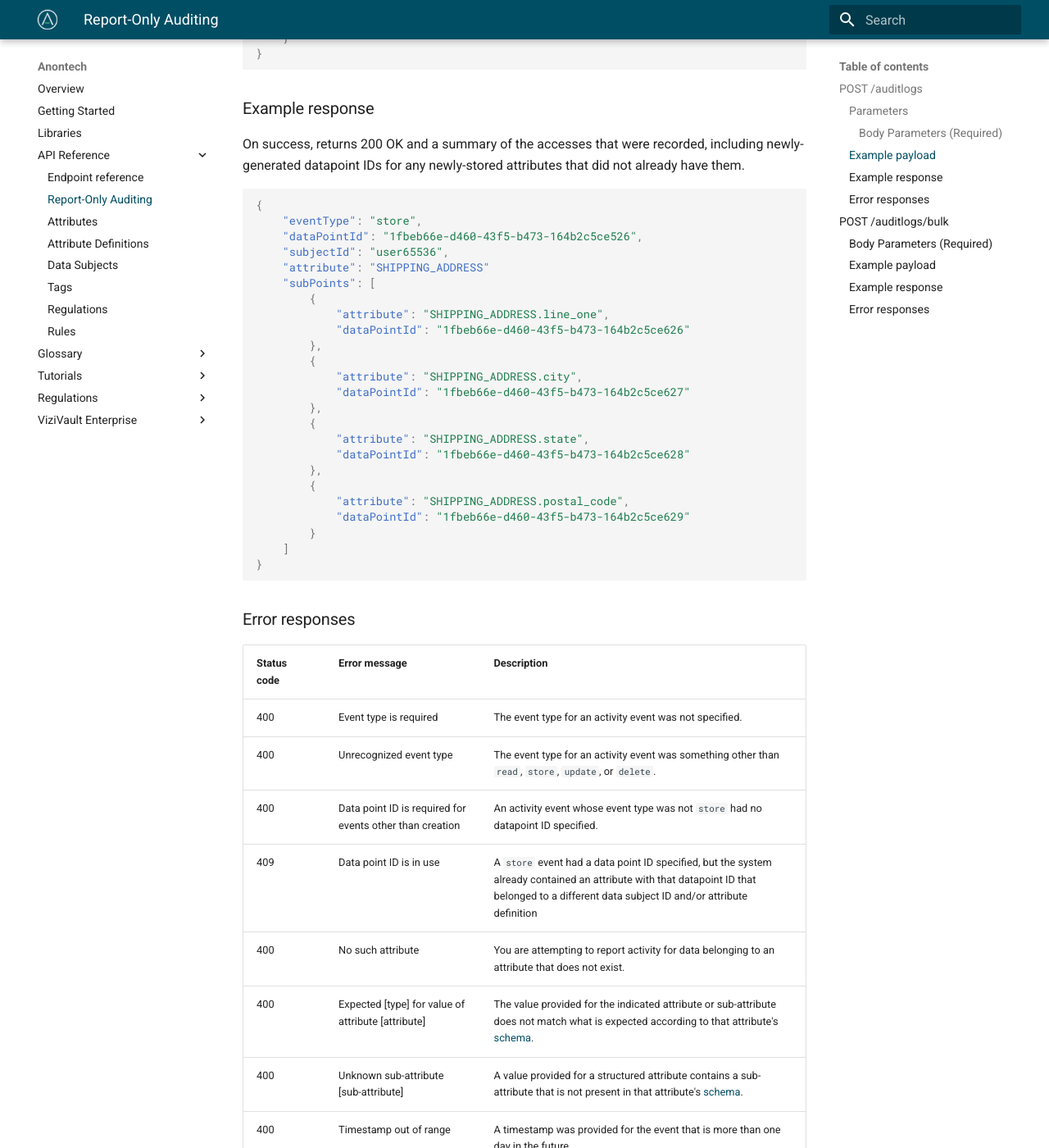
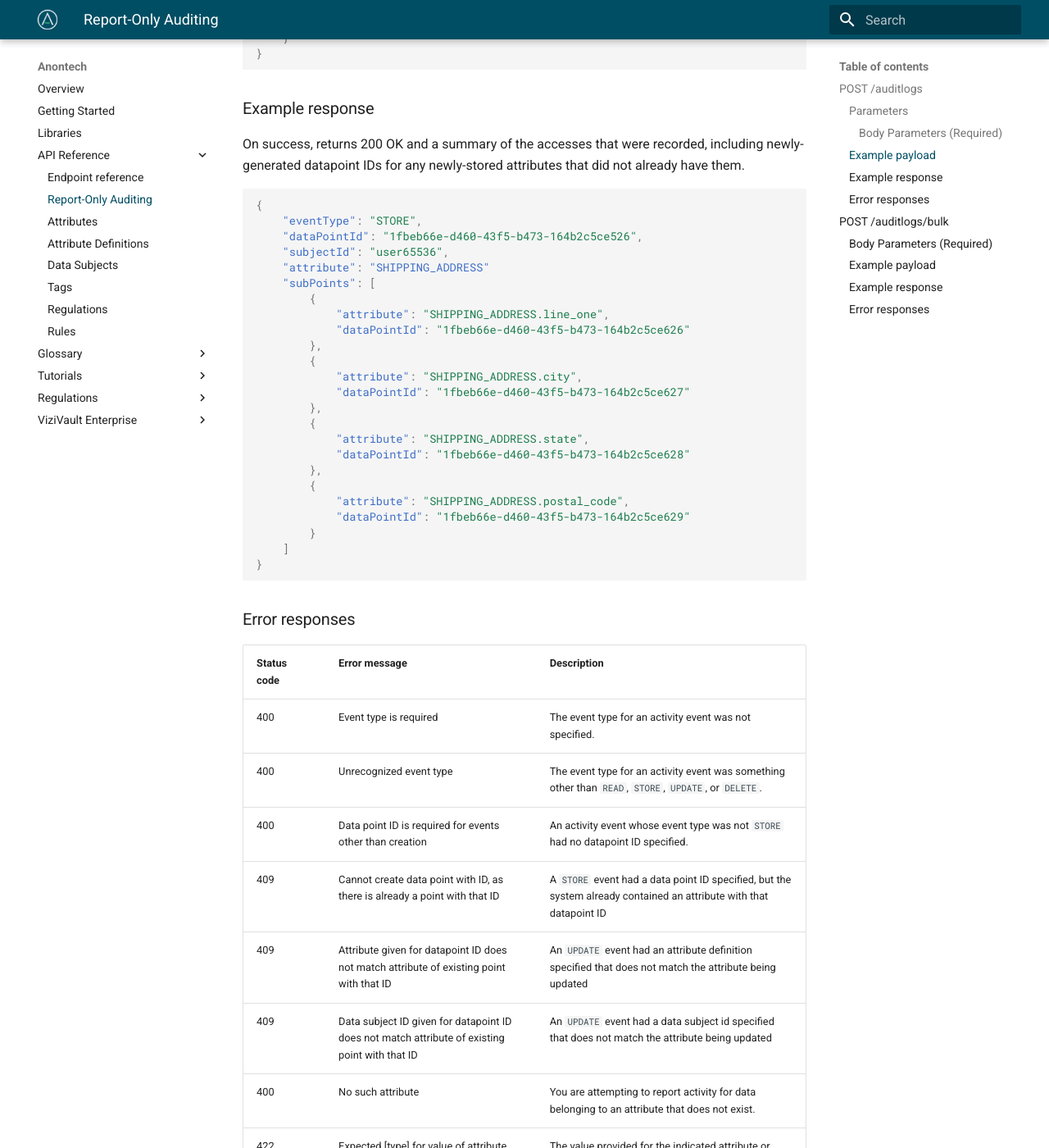
Before and after one commit to anontechnology/documentation, an MkDocs documentation site: the page built from docs/api/reportonly.md, in a window 1280 px wide and 1400 px high, scrolled down 2085 px. Shown: the whole window at 82% size. Built offline with MkDocs 1.6.1 and Material for MkDocs 9.7.7, drawn with Linux system fonts in a browser that asks for light colours; some of the changed text lies outside the part shown.

Commit message:
better error messages; uppercase event types

````diff
--- a/docs/api/reportonly.md
+++ b/docs/api/reportonly.md
@@ -16,10 +16,10 @@ The structure of the ExternalActivityEvent object is as follows:
 
 |Name |Type |Description|Usage|
 |-----|-----|-----------|-----|
-|eventType|String|One of "read", "store", "delete", or "update".|Required|
-|dataPointId|String|Unique identifier for the attribute being accessed. This can be an identifier that is created externally or one that is generated by ViziVault.|Optional for `"store"` events (a new data point ID will be generated by ViziVault in this case); required for other events.|
-|subjectId|String|Unique identifier for the data subject whom this attribute belongs to|Required for `"store"` events; optional for other events as it can be derived from the data point id.|
-|data|[Attribute](/glossary/attribute)|The attribute being saved for a `"store"` or `"update"` event.|For `"store"` events, `attribute` is required and all other fields that would be used when storing data in the vault are optional. For `"update"` events, `value` is optional. Other fields are ignored. If a value is supplied, it will be used by the [rules engine](/tutorials/rules) but it will **not** be stored.|
+|eventType|String|One of "READ", "STORE", "DELETE", or "UPDATE".|Required|
+|dataPointId|String|Unique identifier for the attribute being accessed. This can be an identifier that is created externally or one that is generated by ViziVault.|Optional for `"STORE"` events (a new data point ID will be generated by ViziVault in this case); required for other events.|
+|subjectId|String|Unique identifier for the data subject whom this attribute belongs to|Required for `"STORE"` events; optional for other events as it can be derived from the data point id.|
+|data|[Attribute](/glossary/attribute)|The attribute being saved for a `"STORE"` or `"UPDATE"` event.|For `"STORE"` events, `attribute` is required and all other fields that would be used when storing data in the vault are optional. For `"UPDATE"` events, `value` is optional. Other fields are ignored. If a value is supplied, it will be used by the [rules engine](/tutorials/rules) but it will **not** be stored.|
 |timestamp|Date|The time at which the access occurred. If not specified, the current time will be assumed.|Optional|
 |applicationId|String|Unique identifier for the application that was used to initiate this access.|Required|
 |applicationUser|String|Identifier for the application user who initiated this access.|Optional|
@@ -29,7 +29,7 @@ The structure of the ExternalActivityEvent object is as follows:
 
 ```json
 {
-    "eventType": "store",
+    "eventType": "STORE",
     "dataPointId": "1fbeb66e-d460-43f5-b473-164b2c5ce526",
     "subjectId": "user65536",
     "data": {
@@ -61,7 +61,7 @@ On success, returns 200 OK and a summary of the accesses that were recorded, inc
 
 ```json
 {
-    "eventType": "store",
+    "eventType": "STORE",
     "dataPointId": "1fbeb66e-d460-43f5-b473-164b2c5ce526",
     "subjectId": "user65536",
     "attribute": "SHIPPING_ADDRESS"
@@ -89,12 +89,14 @@ On success, returns 200 OK and a summary of the accesses that were recorded, inc
 |Status code|Error message|Description|
 |-----------|-------------|-----------|
 |400        |Event type is required|The event type for an activity event was not specified.|
-|400        |Unrecognized event type|The event type for an activity event was something other than `read`, `store`, `update`, or `delete`.|
-|400        |Data point ID is required for events other than creation|An activity event whose event type was not `store` had no datapoint ID specified.|
-|409        |Data point ID is in use|A `store` event had a data point ID specified, but the system already contained an attribute with that datapoint ID that belonged to a different data subject ID and/or attribute definition|
+|400        |Unrecognized event type|The event type for an activity event was something other than `READ`, `STORE`, `UPDATE`, or `DELETE`.|
+|400        |Data point ID is required for events other than creation|An activity event whose event type was not `STORE` had no datapoint ID specified.|
+|409        |Cannot create data point with ID, as there is already a point with that ID|A `STORE` event had a data point ID specified, but the system already contained an attribute with that datapoint ID|
+|409|Attribute given for datapoint ID does not match attribute of existing point with that ID|An `UPDATE` event had an attribute definition specified that does not match the attribute being updated|
+|409|Data subject ID given for datapoint ID does not match attribute of existing point with that ID|An `UPDATE` event had a data subject id specified that does not match the attribute being updated|
 |400|No such attribute|You are attempting to report activity for data belonging to an attribute that does not exist.|
-|400|Expected \[type\] for value of attribute \[attribute\]|The value provided for the indicated attribute or sub-attribute does not match what is expected according to that attribute's [schema](/tutorials/attribute-schemas).|
-|400|Unknown sub-attribute \[sub-attribute\]|A value provided for a structured attribute contains a sub-attribute that is not present in that attribute's [schema](/tutorials/attribute-schemas).|
+|422|Expected \[type\] for value of attribute \[attribute\]|The value provided for the indicated attribute or sub-attribute does not match what is expected according to that attribute's [schema](/tutorials/attribute-schemas).|
+|422|Unknown sub-attribute \[sub-attribute\]|A value provided for a structured attribute contains a sub-attribute that is not present in that attribute's [schema](/tutorials/attribute-schemas).|
 |400|Timestamp out of range|A timestamp was provided for the event that is more than one day in the future.|
 |400|Application ID is required|The application ID was not specified.|
 |403|The provided data could not be stored, as a rule disallows it|A [rule](/tutorials/rules) has been configured that prohibits writing some of the data that was reported as having been stored.|
@@ -112,7 +114,7 @@ Identical to `POST /auditlogs`, but handles multiple events in one request.
 ```json
 [
     {
-        "eventType": "store",
+        "eventType": "STORE",
         "dataPointId": "1fbeb66e-d460-43f5-b473-164b2c5ce526",
         "subjectId": "user65536",
         "data": {
@@ -138,7 +140,7 @@ Identical to `POST /auditlogs`, but handles multiple events in one request.
         }
     },
     {
-        "eventType": "read",
+        "eventType": "READ",
         "subjectId": "user65536",
         "dataPointId": "1fbeb66e-d460-43f6-b474-164b2c5ce527",
         "timestamp": "2021-01-01T00:00:00Z",
@@ -151,12 +153,12 @@ Identical to `POST /auditlogs`, but handles multiple events in one request.
         }
     },
     {
-        "eventType": "read",
+        "eventType": "READ",
         "dataPointId": "1fbeb66e-d460-43f6-b474-164b2c5ce527",
         "applicationId": "5eabb29fac3675476ae1ec48"
     },
     {
-        "eventType": "store",
+        "eventType": "STORE",
         "subjectId": "user01024",
         "data": {
             "attribute": "BILLING_ADDRESS",
@@ -172,7 +174,7 @@ On success, returns 200 OK and a summary of the accesses that were recorded, inc
 ```json
 [
     {
-        "eventType": "store",
+        "eventType": "STORE",
         "dataPointId": "1fbeb66e-d460-43f5-b473-164b2c5ce526",
         "subjectId": "user65536",
         "attribute": "SHIPPING_ADDRESS"
@@ -196,19 +198,19 @@ On success, returns 200 OK and a summary of the accesses that were recorded, inc
         ]
     },
     {
-        "eventType": "read",
+        "eventType": "READ",
         "dataPointId": "1fbeb66e-d460-43f5-b473-164b2c5ce526",
         "subjectId": "user65536",
         "attribute": "SHIPPING_ADDRESS"
     },
     {
-        "eventType": "read",
+        "eventType": "READ",
         "dataPointId": "1fbeb66e-d460-43f6-b474-164b2c5ce527",
         "subjectId": "user01024",
         "attribute": "BILLING_ADDRESS"
     },
     {
-        "eventType": "store",
+        "eventType": "STORE",
         "dataPointId": "1fbeb66e-d460-43f6-b474-164b2c5ce527",
         "subjectId": "user01024",
         "attribute": "BILLING_ADDRESS",
@@ -219,9 +221,9 @@ On success, returns 200 OK and a summary of the accesses that were recorded, inc
 |Status code|Error message|Description|
 |-----------|-------------|-----------|
 |400        |Event type is required|The event type for an activity event was not specified.|
-|400        |Unrecognized event type|The event type for an activity event was something other than `read`, `store`, `update`, or `delete`.|
-|400        |Data point ID is required for events other than creation|An activity event whose event type was not `store` had no datapoint ID specified.|
-|409        |Data point ID is in use|A `store` event had a data point ID specified, but the system already contained an attribute with that datapoint ID that belonged to a different data subject ID and/or attribute definition|
+|400        |Unrecognized event type|The event type for an activity event was something other than `READ`, `STORE`, `UPDATE`, or `DELETE`.|
+|400        |Data point ID is required for events other than creation|An activity event whose event type was not `STORE` had no datapoint ID specified.|
+|409        |Data point ID is in use|A `STORE` event had a data point ID specified, but the system already contained an attribute with that datapoint ID that belonged to a different data subject ID and/or attribute definition|
 |400|No such attribute|You are attempting to report activity for data belonging to an attribute that does not exist.|
 |400|Expected \[type\] for value of attribute \[attribute\]|The value provided for the indicated attribute or sub-attribute does not match what is expected according to that attribute's [schema](/tutorials/attribute-schemas).|
 |400|Unknown sub-attribute \[sub-attribute\]|A value provided for a structured attribute contains a sub-attribute that is not present in that attribute's [schema](/tutorials/attribute-schemas).|
````
